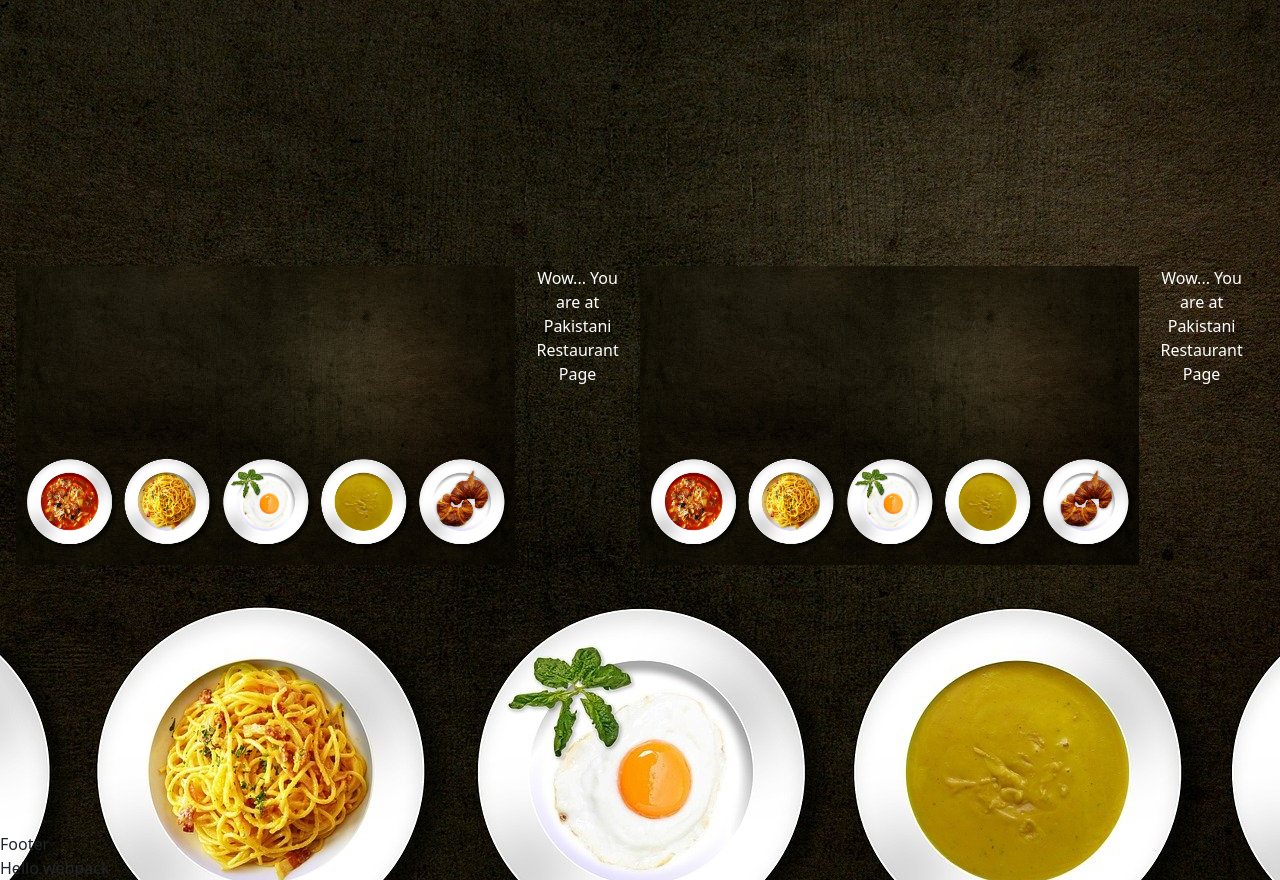
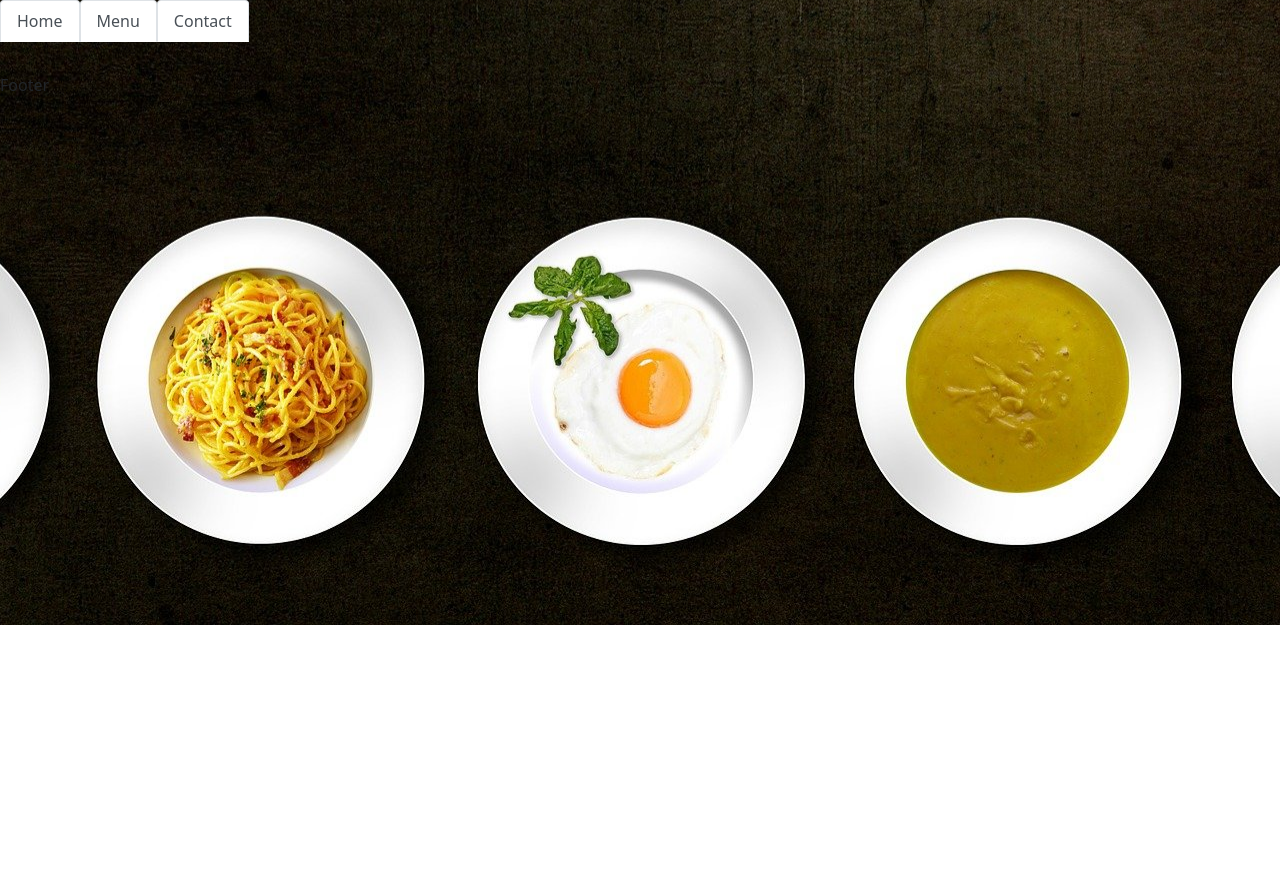
Before and after one commit to umairarshadbutt/Restaurant-Page, a website built with webpack: page dist/index.html in a window 1280 px wide. After the commit the page ends 800 px from the top, so only its background shows below. Built offline with nearby package versions, Linux system fonts and the light colour scheme.

Commit message:
Update the home page and manage the navbar

```diff
--- a/src/home.js
+++ b/src/home.js
@@ -1,4 +1,43 @@
+import contact from './contact'
+import menu from './menu'
+import anchorTag from './anchorTag'
+const homeClick = () => {
+  home1();
+};
+const menuClick = () => {
+  menu();
+};
+
+const contactClick = () => {
+  contact();
+};
+
+
 const home = () => {
+  const header = document.querySelector('header');
+  const headerH4 = document.createElement('h4');
+  headerH4.setAttribute('class', 'd-flex justify-content-between align-items-center px-5');
+
+  const nav = document.createElement('ul');
+  nav.setAttribute('class', 'nav nav-tabs');
+
+  nav.appendChild(anchorTag('Home', 'nav-item'));
+  nav.appendChild(anchorTag('Menu', 'nav-item'));
+  nav.appendChild(anchorTag('Contact', 'nav-item'));
+  header.appendChild(nav);
+  const menuAnchor = document.querySelector('a[data-id="Menu"]');
+  menuAnchor.addEventListener('click', homeClick);
+
+  const aboutAnchor = document.querySelector('a[data-id="About"]');
+  aboutAnchor.addEventListener('click', menuClick);
+
+  const contactAnchor = document.querySelector('a[data-id="Contact"]');
+  contactAnchor.addEventListener('click', contactClick);
+
+  };
+
+  const home1 = () => {
+
       const content = document.querySelector('div#content');
       content.innerHTML = '';
       const div = document.createElement('div');
--- a/src/index.js
+++ b/src/index.js
@@ -1,16 +1,11 @@
 import _ from 'lodash';
 import home from './home';
-import contact from './contact'
-import menu from './menu'
+
 function component() {
     const element = document.createElement('div');
 
     // Lodash, currently included via a script, is required for this line to work
-    element.innerHTML = _.join(['Hello', 'webpack'], ' ');
-  console.log("test")
-  // home();
-  // contact();
-  menu();
+    home();
     return element;
   }
 
--- a/src/menu.js
+++ b/src/menu.js
@@ -8,14 +8,14 @@ const menu = () => {
     p1.innerText = 'Wow... You are at Pakistani Restaurant Page';
     const dish1 = document.createElement('img');
     dish1.setAttribute('src', '../dist/assets/images/pakistan_food.jpg');
-    dish1.setAttribute('alt', 'Desserts');
-    dish1.setAttribute('alt', 'Desserts');
+    dish1.setAttribute('alt', 'Pakistani Food');
+    dish1.setAttribute('alt', 'Pakistani Food');
     dish1.setAttribute('class', 'image-meal');
     div.appendChild(dish1);
     const dish2 = document.createElement('img');
     dish2.setAttribute('src', '../dist/assets/images/pakistan_food.jpg');
-    dish2.setAttribute('alt', 'Desserts');
-    dish2.setAttribute('alt', 'Desserts');
+    dish2.setAttribute('alt', 'Pakistani Food');
+    dish2.setAttribute('alt', 'Pakistani Food');
     dish2.setAttribute('class', 'image-meal');
 
     div.appendChild(p1);
```
Also changed, not shown: dist/assets/style.css, dist/index.html, dist/main.js. Lines whose indentation alone changed are shown as unchanged.
